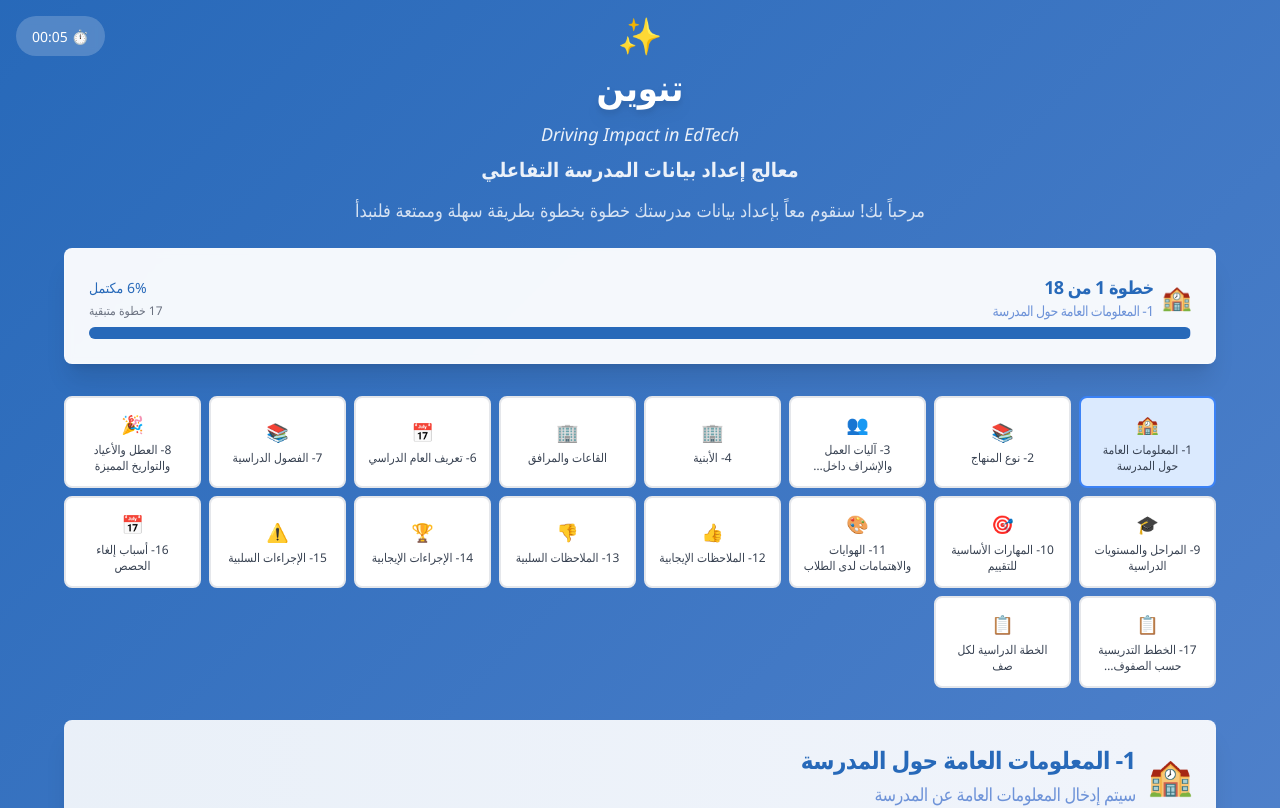
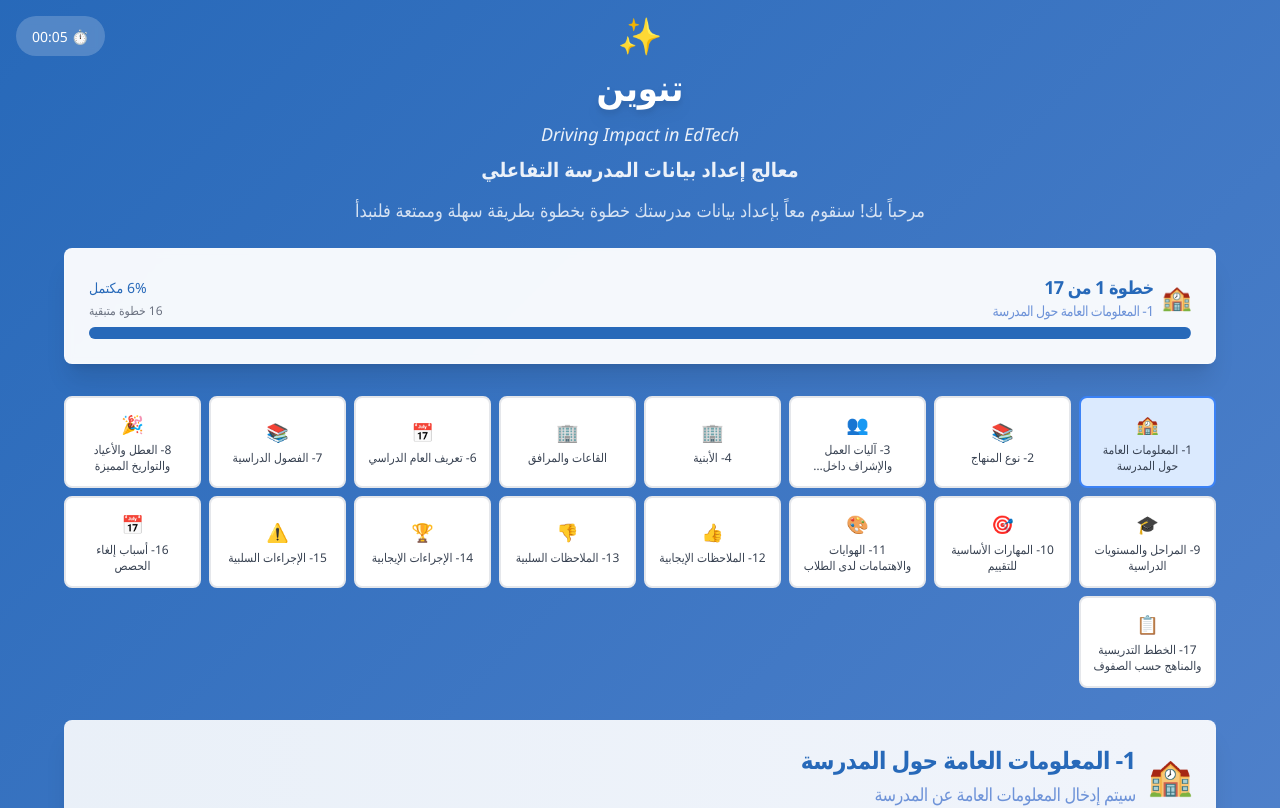
Before and after one commit to obaly7/config-alchemy-laravel, a React (Vite) app: page / in a window 1280 px wide. Shown: the top 808 px of the page. Built offline with nearby package versions, Linux system fonts and the light colour scheme.

Commit message:
Merge teaching plan steps
Merge the "Teaching Plans by Grade Levels" and "Curriculum Plan for Each Grade" steps.

```diff
--- a/src/components/StepContent.tsx
+++ b/src/components/StepContent.tsx
@@ -17,17 +17,37 @@ interface StepContentProps {
 const StepContent = ({ step, selectedValues, onSelectionChange, wizardData }: StepContentProps) => {
   const [curriculumData, setCurriculumData] = useState<GradeCurriculumData[]>([]);
 
-  // Handle teaching plans step specially
-  if (step.id === 'teaching_plans_by_grade') {
+  // Handle merged teaching plans and curriculum step
+  if (step.id === 'teaching_plans_curriculum') {
+    const selectedGrades = wizardData?.grade_levels || [];
     return (
-      <TeachingPlanStep
-        selectedGrades={selectedValues}
-        onDataChange={(gradePlans) => {
-          // Convert grade plans to simple array format for compatibility
-          const gradeIds = gradePlans.map(plan => plan.gradeId);
-          onSelectionChange(gradeIds);
-        }}
-      />
+      <div className="space-y-8">
+        {/* First show the grade selection options */}
+        <div>
+          <h3 className="text-lg font-semibold mb-4 text-tanween-primary">
+            اختر المراحل الدراسية لإعداد الخطط التدريسية والمناهج
+          </h3>
+          <OptionBasedStep
+            step={step}
+            selectedValues={selectedValues}
+            onSelectionChange={onSelectionChange}
+          />
+        </div>
+
+        {/* Then show the detailed curriculum setup for selected grades */}
+        {selectedValues.length > 0 && (
+          <div className="border-t pt-6">
+            <h3 className="text-lg font-semibold mb-4 text-tanween-primary">
+              تفاصيل المناهج والخطط التدريسية
+            </h3>
+            <GradeCurriculumStep
+              selectedGrades={selectedValues}
+              curriculumData={curriculumData}
+              onCurriculumChange={setCurriculumData}
+            />
+          </div>
+        )}
+      </div>
     );
   }
 
@@ -38,18 +58,6 @@ const StepContent = ({ step, selectedValues, onSelectionChange, wizardData }: St
         step={step}
         selectedValues={selectedValues}
         onSelectionChange={onSelectionChange}
-      />
-    );
-  }
-
-  // Handle grade curriculum step
-  if (step.id === 'grade_curriculum') {
-    const selectedGrades = wizardData?.educational_levels || [];
-    return (
-      <GradeCurriculumStep
-        selectedGrades={selectedGrades}
-        curriculumData={curriculumData}
-        onCurriculumChange={setCurriculumData}
       />
     );
   }
--- a/src/data/schoolSteps.ts
+++ b/src/data/schoolSteps.ts
@@ -359,7 +359,7 @@ export const schoolSetupSteps: StepData[] = [
       { id: 'calmness', label: 'حافظ على هدوئه في المواقف الصعبة', labelEn: 'Remained calm in difficult situations', icon: '😌' },
       { id: 'positive_spirit', label: 'ساهم في نشر الروح الإيجابية', labelEn: 'Contributed to spreading positive spirit', icon: '☀️' },
       { id: 'class_participation', label: 'شارك بفعالية في الأنشطة الصفية', labelEn: 'Actively participated in class activities', icon: '🙋' },
-      { id: 'group_work', label: 'شارك في العمل الجماعي بفاعلية', labelEn: 'Effectively participated in group work', icon: '👥' },
+      { id: 'group_work', label: 'شارك في العمل الجماعي بفعالية', labelEn: 'Effectively participated in group work', icon: '👥' },
       { id: 'confident_expression', label: 'عبّر عن آرائه بثقة واحترام', labelEn: 'Expressed opinions with confidence and respect', icon: '💬' },
       { id: 'helping_peers', label: 'قدّم المساعدة لزملائه', labelEn: 'Helped peers', icon: '🤗' },
       { id: 'cleanliness', label: 'كان حريصاً على نظافة مكانه', labelEn: 'Was careful about cleanliness of his place', icon: '🧹' },
@@ -419,7 +419,7 @@ export const schoolSetupSteps: StepData[] = [
     multiSelect: true,
     allowOther: true,
     options: [
-      { id: 'school_exhibition', label: 'إبراز عمله في المعرض المدرسي', labelEn: 'Display work in school exhibition', icon: '🏆' },
+      { id: 'school_exhibition', label: 'إظهار عمله في المعرض المدرسي', labelEn: 'Display work in school exhibition', icon: '🏆' },
       { id: 'special_conversation', label: 'إتاحة حوار خاص مع الإدارة', labelEn: 'Special conversation with administration', icon: '💬' },
       { id: 'competitions', label: 'إشراكه في مسابقات أو فعاليات', labelEn: 'Involve in competitions or events', icon: '🏅' },
       { id: 'class_presentation', label: 'إعطاؤه فرصة عرض عمله أمام الصف', labelEn: 'Opportunity to present work to class', icon: '📊' },
@@ -513,44 +513,32 @@ export const schoolSetupSteps: StepData[] = [
     ]
   },
   {
-    id: 'teaching_plans_by_grade',
+    id: 'teaching_plans_curriculum',
     stepNumber: '17',
-    title: '17- الخطط التدريسية حسب الصفوف الدراسية',
-    titleEn: 'Teaching Plans by Grade Levels',
-    description: 'إعداد تفصيلي للخطط التدريسية لكل صف دراسي شامل عدد الشعب والحصص والمواد وأساليب التقييم',
-    descriptionEn: 'Detailed preparation of teaching plans for each grade level including sections, classes, subjects and assessment methods',
+    title: '17- الخطط التدريسية والمناهج حسب الصفوف',
+    titleEn: 'Teaching Plans and Curriculum by Grades',
+    description: 'إعداد تفصيلي للخطط التدريسية والمناهج لكل صف دراسي شامل عدد الشعب والحصص والمواد وأساليب التقييم',
+    descriptionEn: 'Detailed preparation of teaching plans and curriculum for each grade level including sections, classes, subjects and assessment methods',
     icon: '📋',
     color: 'teal',
     multiSelect: true,
     allowOther: true,
     options: [
-      { id: 'kg1_plan', label: 'خطة الروضة الأولى - KG1', labelEn: 'Kindergarten 1 Plan', icon: '🧸' },
-      { id: 'kg2_plan', label: 'خطة الروضة الثانية - KG2', labelEn: 'Kindergarten 2 Plan', icon: '🎈' },
-      { id: 'kg3_plan', label: 'خطة الروضة الثالثة - KG3', labelEn: 'Kindergarten 3 Plan', icon: '🎯' },
-      { id: 'grade1_plan', label: 'خطة الصف الأول الابتدائي', labelEn: 'Grade 1 Elementary Plan', icon: '1️⃣' },
-      { id: 'grade2_plan', label: 'خطة الصف الثاني الابتدائي', labelEn: 'Grade 2 Elementary Plan', icon: '2️⃣' },
-      { id: 'grade3_plan', label: 'خطة الصف الثالث الابتدائي', labelEn: 'Grade 3 Elementary Plan', icon: '3️⃣' },
-      { id: 'grade4_plan', label: 'خطة الصف الرابع الابتدائي', labelEn: 'Grade 4 Elementary Plan', icon: '4️⃣' },
-      { id: 'grade5_plan', label: 'خطة الصف الخامس الابتدائي', labelEn: 'Grade 5 Elementary Plan', icon: '5️⃣' },
-      { id: 'grade6_plan', label: 'خطة الصف السادس الابتدائي', labelEn: 'Grade 6 Elementary Plan', icon: '6️⃣' },
-      { id: 'grade7_plan', label: 'خطة الصف السابع الإعدادي', labelEn: 'Grade 7 Middle School Plan', icon: '7️⃣' },
-      { id: 'grade8_plan', label: 'خطة الصف الثامن الإعدادي', labelEn: 'Grade 8 Middle School Plan', icon: '8️⃣' },
-      { id: 'grade9_plan', label: 'خطة الصف التاسع الإعدادي', labelEn: 'Grade 9 Middle School Plan', icon: '9️⃣' },
-      { id: 'grade10_plan', label: 'خطة الصف العاشر الثانوي', labelEn: 'Grade 10 High School Plan', icon: '🔟' },
-      { id: 'grade11_plan', label: 'خطة الصف الحادي عشر الثانوي', labelEn: 'Grade 11 High School Plan', icon: '📚' },
-      { id: 'grade12_plan', label: 'خطة البكالوريا', labelEn: 'Baccalaureate Plan', icon: '🎓' }
+      { id: 'kg1_curriculum', label: 'خطة ومنهج الروضة الأولى - KG1', labelEn: 'Kindergarten 1 Curriculum Plan', icon: '🧸' },
+      { id: 'kg2_curriculum', label: 'خطة ومنهج الروضة الثانية - KG2', labelEn: 'Kindergarten 2 Curriculum Plan', icon: '🎈' },
+      { id: 'kg3_curriculum', label: 'خطة ومنهج الروضة الثالثة - KG3', labelEn: 'Kindergarten 3 Curriculum Plan', icon: '🎯' },
+      { id: 'grade1_curriculum', label: 'خطة ومنهج الصف الأول الابتدائي', labelEn: 'Grade 1 Elementary Curriculum Plan', icon: '1️⃣' },
+      { id: 'grade2_curriculum', label: 'خطة ومنهج الصف الثاني الابتدائي', labelEn: 'Grade 2 Elementary Curriculum Plan', icon: '2️⃣' },
+      { id: 'grade3_curriculum', label: 'خطة ومنهج الصف الثالث الابتدائي', labelEn: 'Grade 3 Elementary Curriculum Plan', icon: '3️⃣' },
+      { id: 'grade4_curriculum', label: 'خطة ومنهج الصف الرابع الابتدائي', labelEn: 'Grade 4 Elementary Curriculum Plan', icon: '4️⃣' },
+      { id: 'grade5_curriculum', label: 'خطة ومنهج الصف الخامس الابتدائي', labelEn: 'Grade 5 Elementary Curriculum Plan', icon: '5️⃣' },
+      { id: 'grade6_curriculum', label: 'خطة ومنهج الصف السادس الابتدائي', labelEn: 'Grade 6 Elementary Curriculum Plan', icon: '6️⃣' },
+      { id: 'grade7_curriculum', label: 'خطة ومنهج الصف السابع الإعدادي', labelEn: 'Grade 7 Middle School Curriculum Plan', icon: '7️⃣' },
+      { id: 'grade8_curriculum', label: 'خطة ومنهج الصف الثامن الإعدادي', labelEn: 'Grade 8 Middle School Curriculum Plan', icon: '8️⃣' },
+      { id: 'grade9_curriculum', label: 'خطة ومنهج الصف التاسع الإعدادي', labelEn: 'Grade 9 Middle School Curriculum Plan', icon: '9️⃣' },
+      { id: 'grade10_curriculum', label: 'خطة ومنهج الصف العاشر الثانوي', labelEn: 'Grade 10 High School Curriculum Plan', icon: '🔟' },
+      { id: 'grade11_curriculum', label: 'خطة ومنهج الصف الحادي عشر الثانوي', labelEn: 'Grade 11 High School Curriculum Plan', icon: '📚' },
+      { id: 'grade12_curriculum', label: 'خطة ومنهج البكالوريا', labelEn: 'Baccalaureate Curriculum Plan', icon: '🎓' }
     ]
-  },
-  {
-    id: 'grade_curriculum',
-    stepNumber: '18',
-    title: 'الخطة الدراسية لكل صف',
-    titleEn: 'Curriculum Plan for Each Grade',
-    description: 'حدد المواد المقررة وتفاصيل التقييم لكل صف دراسي',
-    descriptionEn: 'Define curriculum subjects and assessment details for each grade',
-    icon: '📋',
-    color: 'indigo',
-    multiSelect: true,
-    allowOther: false
   }
 ];
```
